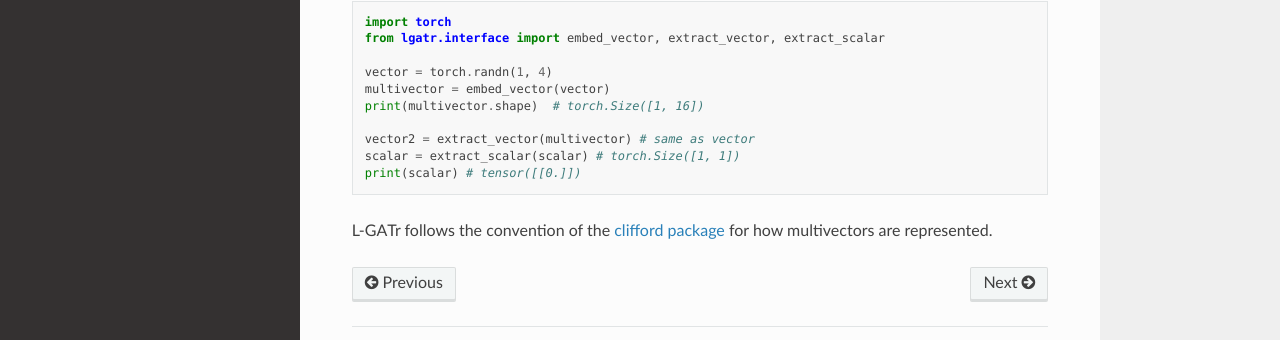
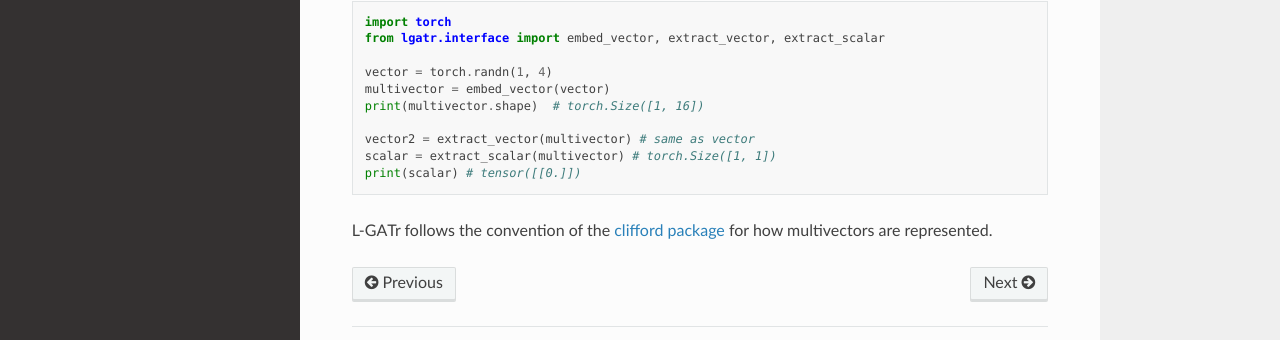
Before and after one commit to heidelberg-hepml/lgatr, a Sphinx documentation site: the page built from docs/source/geometric_algebra.rst, in a window 1280 px wide and 900 px high, scrolled down 671 px. Shown: the part 469-809 px from the top of the window. Built offline with Sphinx 7.4.7 and the Read the Docs theme 3.1.0, drawn with Linux system fonts in a browser that asks for light colours.

Commit message:
Fix typos

```diff
--- a/docs/source/geometric_algebra.rst
+++ b/docs/source/geometric_algebra.rst
@@ -60,7 +60,7 @@ non-zero entries in all other representations. For example:
     print(multivector.shape)  # torch.Size([1, 16])
 
     vector2 = extract_vector(multivector) # same as vector
-    scalar = extract_scalar(scalar) # torch.Size([1, 1])
+    scalar = extract_scalar(multivector) # torch.Size([1, 1])
     print(scalar) # tensor([[0.]])
 
 L-GATr follows the convention of the
--- a/docs/source/quickstart.rst
+++ b/docs/source/quickstart.rst
@@ -93,6 +93,7 @@ Next steps
 ----------
 
 - Have a look at the :doc:`api`
+- Try the more efficient L-GATr-slim at :doc:`quickstart_slim`
 - Try the `ConditionalLGATr <https://github.com/heidelberg-hepml/lgatr/blob/main/examples/demo_conditional_lgatr.ipynb>`_ notebook
 - Introduction to the :doc:`geometric_algebra`
 - Custom :doc:`attention_backends`
```
